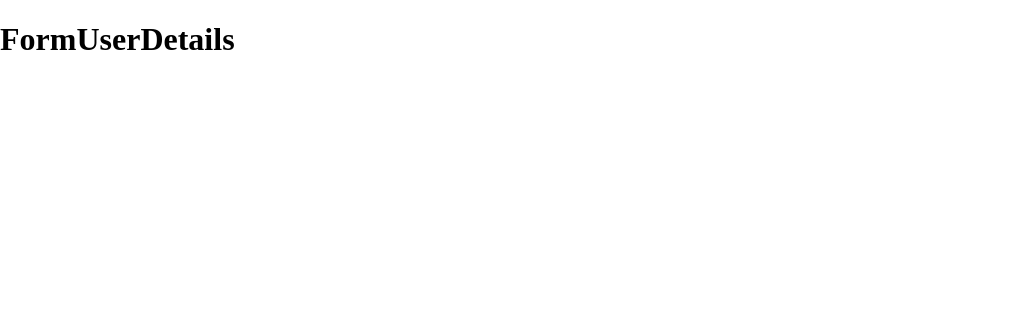
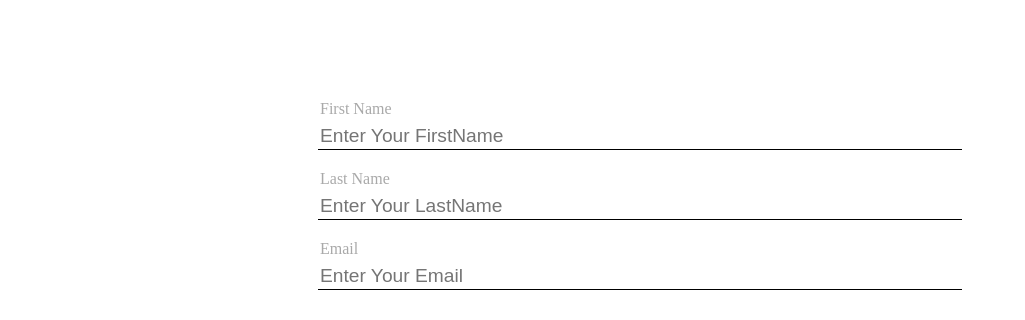
Before and after one commit to Choharim/form-validation, a React (Create React App) app: page / in a window 1280 px wide. Shown: the top 320 px of the page, without its empty margins (0-1025 px from the left). Built offline with nearby package versions, Linux system fonts and the light colour scheme.

Commit message:
Add firstName,lastName,email

```diff
--- a/src/containers/FormUserDetails.js
+++ b/src/containers/FormUserDetails.js
@@ -1,11 +1,80 @@
 import React from "react";
+import styled from "styled-components";
 
 const FormUserDetails = () => {
   return (
-    <div>
-      <h1>FormUserDetails</h1>
-    </div>
+    <UserFormDetailsContainer>
+      <UserFormDetailsForm>
+        <FirstNameLabel>First Name</FirstNameLabel>
+        <FirstNameInput type="text" placeholder="Enter Your FirstName" />
+        <LastNameLabel>Last Name</LastNameLabel>
+        <LastNameInput type="text" placeholder="Enter Your LastName" />
+        <EmailLabel>Email</EmailLabel>
+        <EmailInput type="email" placeholder="Enter Your Email" />
+      </UserFormDetailsForm>
+    </UserFormDetailsContainer>
   );
 };
 
 export default FormUserDetails;
+
+const UserFormDetailsContainer = styled.div`
+  display: flex;
+  justify-content: center;
+  margin-top: 100px;
+`;
+
+const UserFormDetailsForm = styled.form`
+  width: 50%;
+  display: flex;
+  flex-direction: column;
+  align-items: center;
+`;
+
+const FirstNameLabel = styled.label`
+  width: 100%;
+  color: darkgray;
+  padding-bottom: 5px;
+`;
+
+const FirstNameInput = styled.input`
+  width: 100%;
+  border: none;
+  outline: none;
+  border-bottom: 1px solid black;
+  padding: 2px;
+  margin-bottom: 20px;
+  font-size: 1.2rem;
+`;
+
+const LastNameLabel = styled.label`
+  width: 100%;
+  color: darkgray;
+  padding-bottom: 5px;
+`;
+
+const LastNameInput = styled.input`
+  width: 100%;
+  border: none;
+  outline: none;
+  border-bottom: 1px solid black;
+  padding: 2px;
+  margin-bottom: 20px;
+  font-size: 1.2rem;
+`;
+
+const EmailLabel = styled.label`
+  width: 100%;
+  color: darkgray;
+  padding-bottom: 5px;
+`;
+
+const EmailInput = styled.input`
+  width: 100%;
+  border: none;
+  outline: none;
+  border-bottom: 1px solid black;
+  padding: 2px;
+  margin-bottom: 20px;
+  font-size: 1.2rem;
+`;
```
Also changed, not shown: 1 other file (tests, documents, lock files or other folders).
